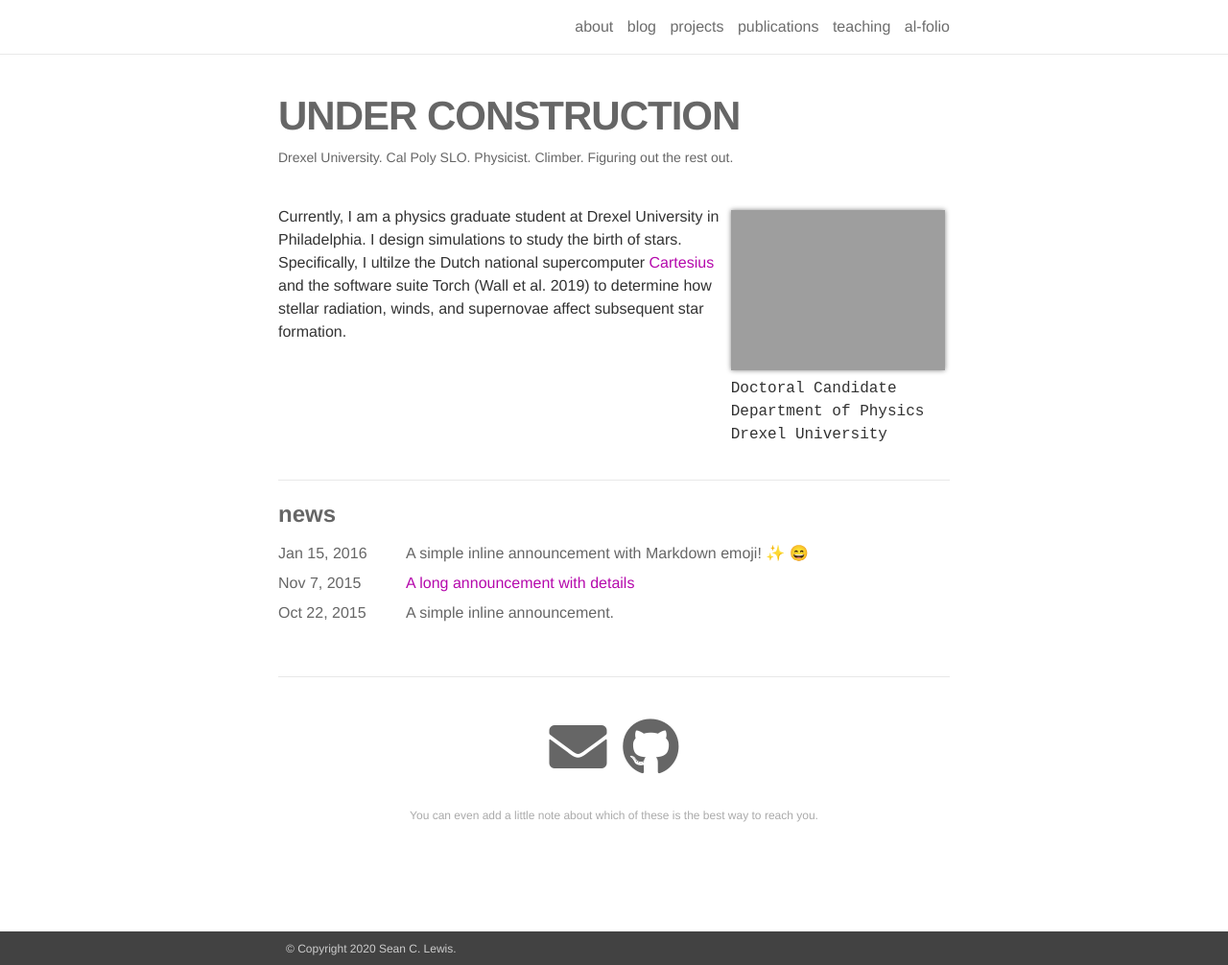
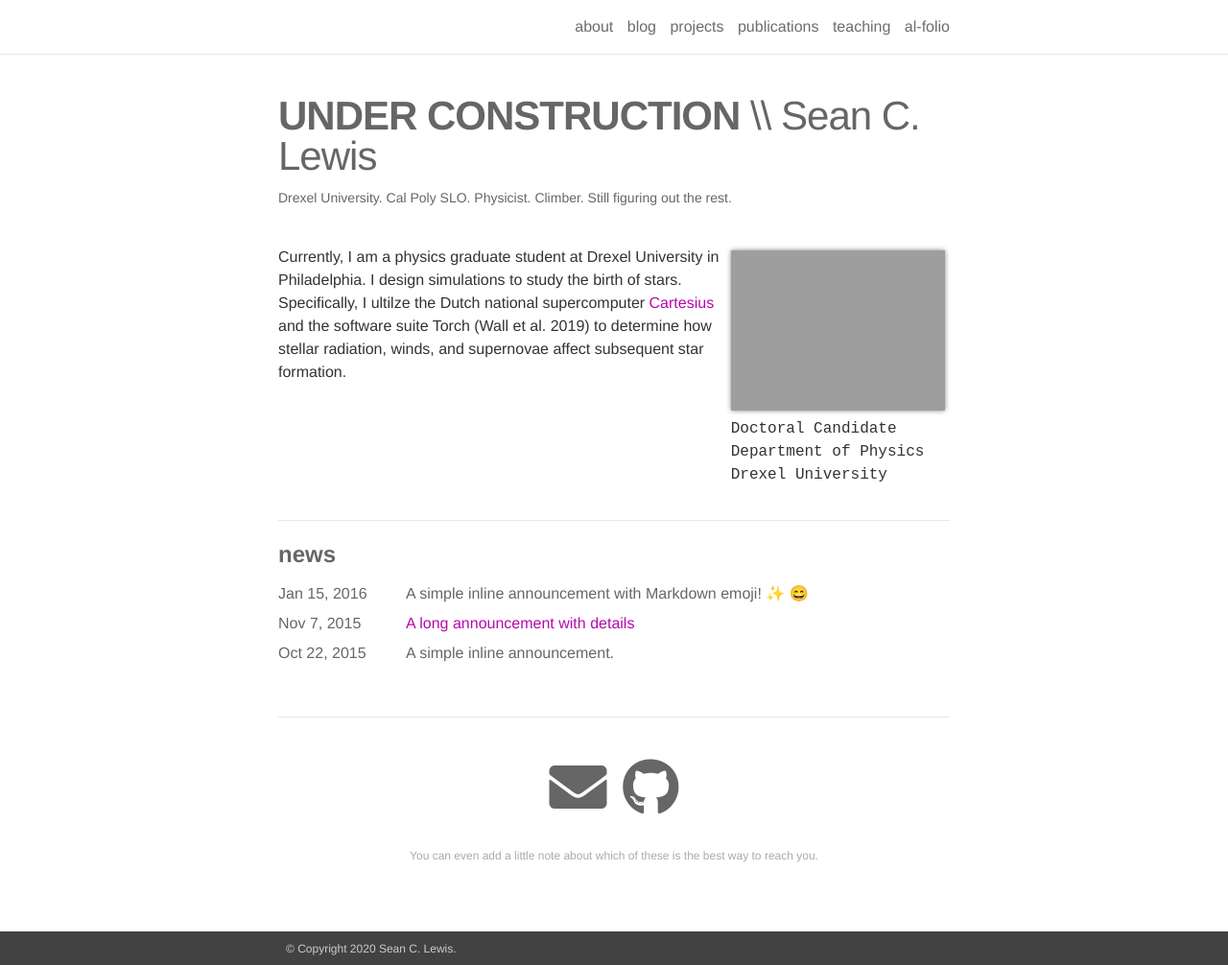
Before and after one commit to seanlabean/seanWebpage, a Jekyll site: the page built from _pages/about.md, in a window 1280 px wide and 1006 px high. Shown: the whole window at 96% size. Built offline with Jekyll 4.4.1, drawn with Linux system fonts in a browser that asks for light colours; nearby versions of some CDN libraries; emoji names are drawn with the system emoji font.

Commit message:
Added name to title

```diff
--- a/_pages/about.md
+++ b/_pages/about.md
@@ -1,8 +1,8 @@
 ---
 layout: about
 permalink: /
-title: <strong>UNDER CONSTRUCTION</strong>
-description: <a href="https://drexel.edu/">Drexel University</a>. <a href="https://www.calpoly.edu/">Cal Poly SLO</a>. Physicist. Climber. Figuring out the rest out.
+title: <strong>UNDER CONSTRUCTION</strong> \\ Sean C. Lewis
+description: <a href="https://drexel.edu/">Drexel University</a>. <a href="https://www.calpoly.edu/">Cal Poly SLO</a>. Physicist. Climber. Still figuring out the rest.
 
 profile:
   align: right
```
